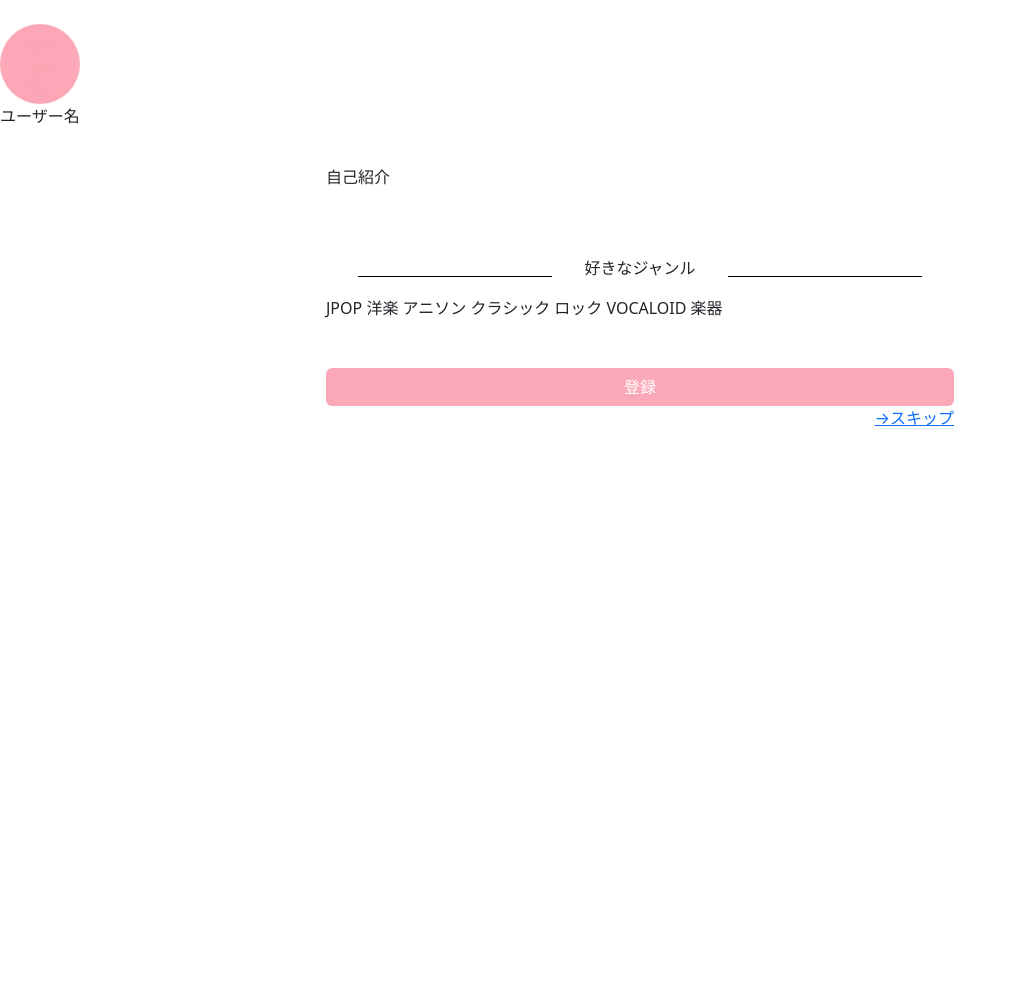
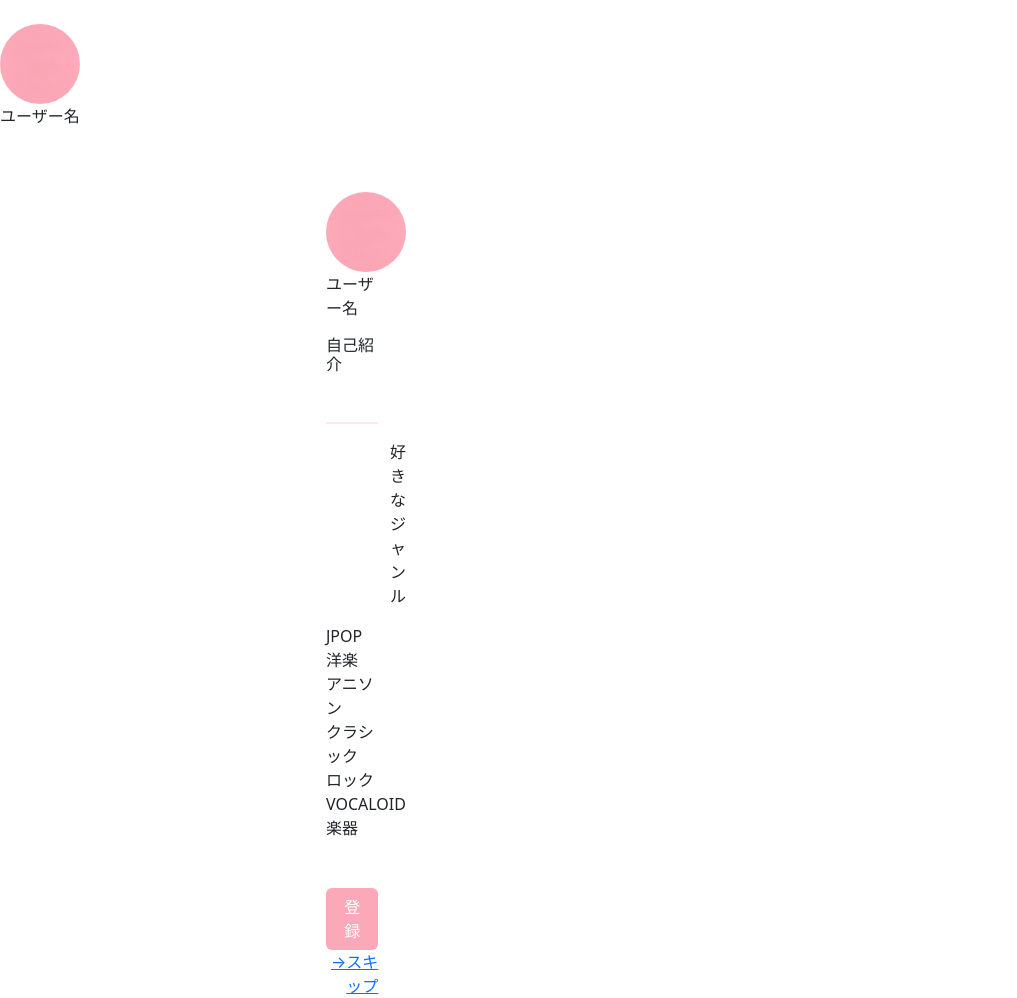
Before and after one commit to ymnrio/2023Dev3Early, a PHP site: the page made by 04フロントエンド/04_プロフィール設定画面.html in a window 1280 px wide. Shown: the whole page, without its empty margins (0-1017 px from the left). Before the commit the page ends 426 px from the top, so only its background shows below. Run offline with PHP 8.4, Linux system fonts and the light colour scheme.

Commit message:
更新」

```diff
--- a/04フロントエンド/04_プロフィール設定画面.html
+++ b/04フロントエンド/04_プロフィール設定画面.html
@@ -46,6 +46,10 @@
 <div class="row">
   <div class="col-md-3"></div>
   <div class="col-md-6"><br>
+
+    <div class="col-md-1"><br>
+    <img class="image_middle" src="img/pink.png">
+    <p>ユーザー名</p>
       <h6>自己紹介</h6><br>
   <!--    <p class="line">—————————————————————————————————————</p>
 
--- a/04フロントエンド/10_新規投稿作成画面.html
+++ b/04フロントエンド/10_新規投稿作成画面.html
@@ -53,9 +53,9 @@
     <hr start_0_ys magin40_yamanisi>
 
 
-    <textarea class="form-control alert-light toukou_bokku_ys" id="txt1" maxlength = "300" placeholder="｜投稿内容"></textarea><br>
+    <textarea class="form-control alert-light toukou_bokku_ys" id="txt1" maxlength = "300" required placeholder="｜投稿内容"></textarea><br>
     <a class="a1_ys">メディアを選択</a>
-
+    <input type="file">
 
 </form>
 </div>
--- a/04フロントエンド/css/nakai.css
+++ b/04フロントエンド/css/nakai.css
@@ -31,7 +31,8 @@
   }
 
   #hr_nh {
-    height: 5px;
+    height: 2px;
     width: 100%;
     border: none;
+    background-color: #FBA8B8;
   }
```
